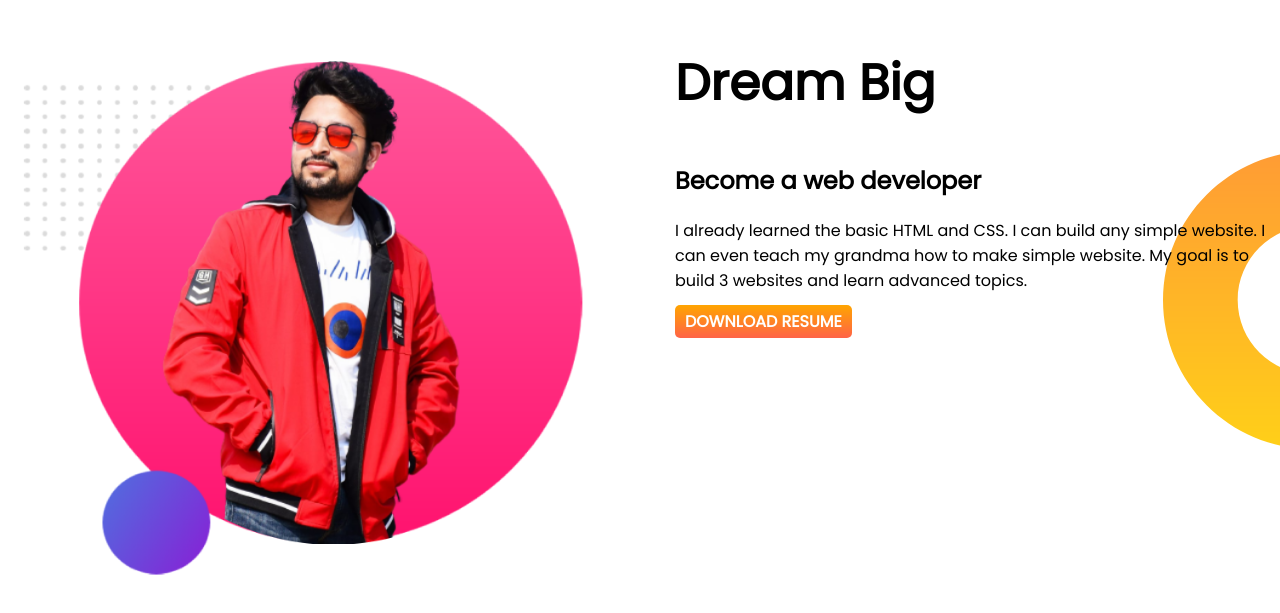
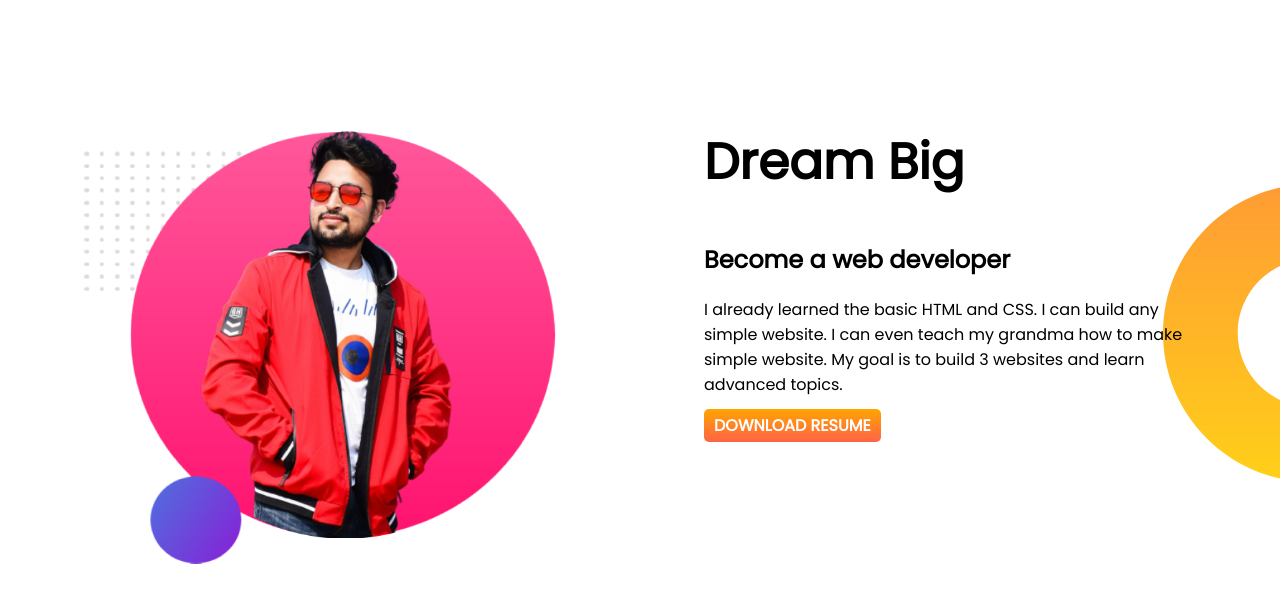
Before and after one commit to Jion9/My-Portfolio, a plain HTML site: page index.html in a window 1280 px wide. Shown: the part 697-1310 px from the top of the page. Drawn offline with Linux system fonts and the light colour scheme.

Commit message:
second section done

```diff
--- a/index.html
+++ b/index.html
@@ -30,20 +30,19 @@
         <div class="half">
             <img src="images/jion-removebg-preview (1).png" alt="Ash">
         </div>
+
     </section>
-
     <section class="dream-big">
-        <div half>
+        <div class="half">
             <img src="images/jion-removebg-preview (1).png" alt="">
         </div>
-        <div class="dream-big2">
+        <div class="half">
             <h1>Dream Big</h1>
             <h2>Become a web developer</h2>
             <p>I already learned the basic HTML and CSS. I can build any simple website. I can even teach my grandma how
                 to make simple website. My goal is to build 3 websites and learn advanced topics.</p>
-            <a class="link-btn" target="-blank" href="*">DOWNLOAD RESUME</a>
+            <a class="link-btn" target="_blank" href="#"> DOWNLOAD RESUME</a>
         </div>
-
     </section>
 
 </body>
--- a/style.css
+++ b/style.css
@@ -10,7 +10,7 @@ h1{
 }
 section{
 display: flex;
-margin-bottom: 75px;
+margin-bottom: 90px;
 }
 .half{
     width: 50%;
@@ -35,12 +35,4 @@ margin-bottom: 75px;
     background-image: url(images/dream-bg.png);
     background-repeat: no-repeat;
     background-position: right;
-
 }
-.dream-big img{
-    width:90%;
-}
-.dream-big2{
-    width: 50%;
-    margin-bottom: 10px;
-}
```
Also changed, not shown: images/jhankar.png (deleted), images/jhankar2.png (deleted).
